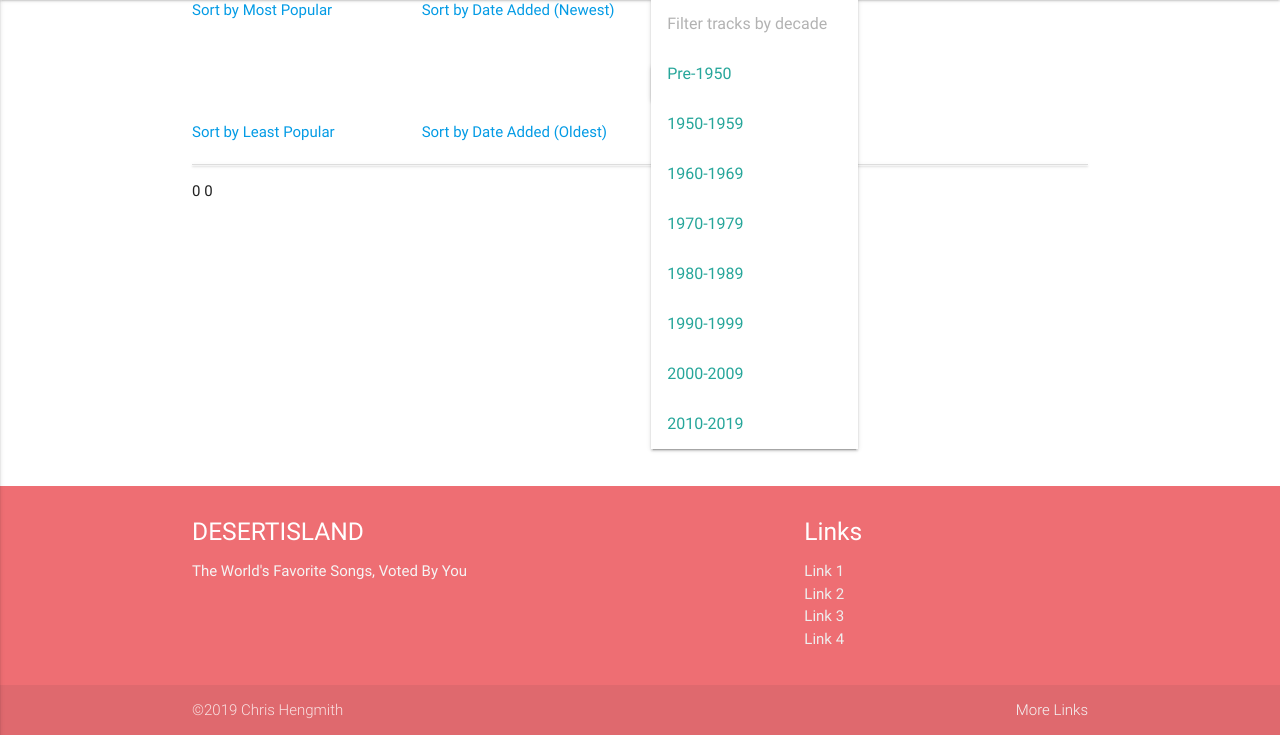
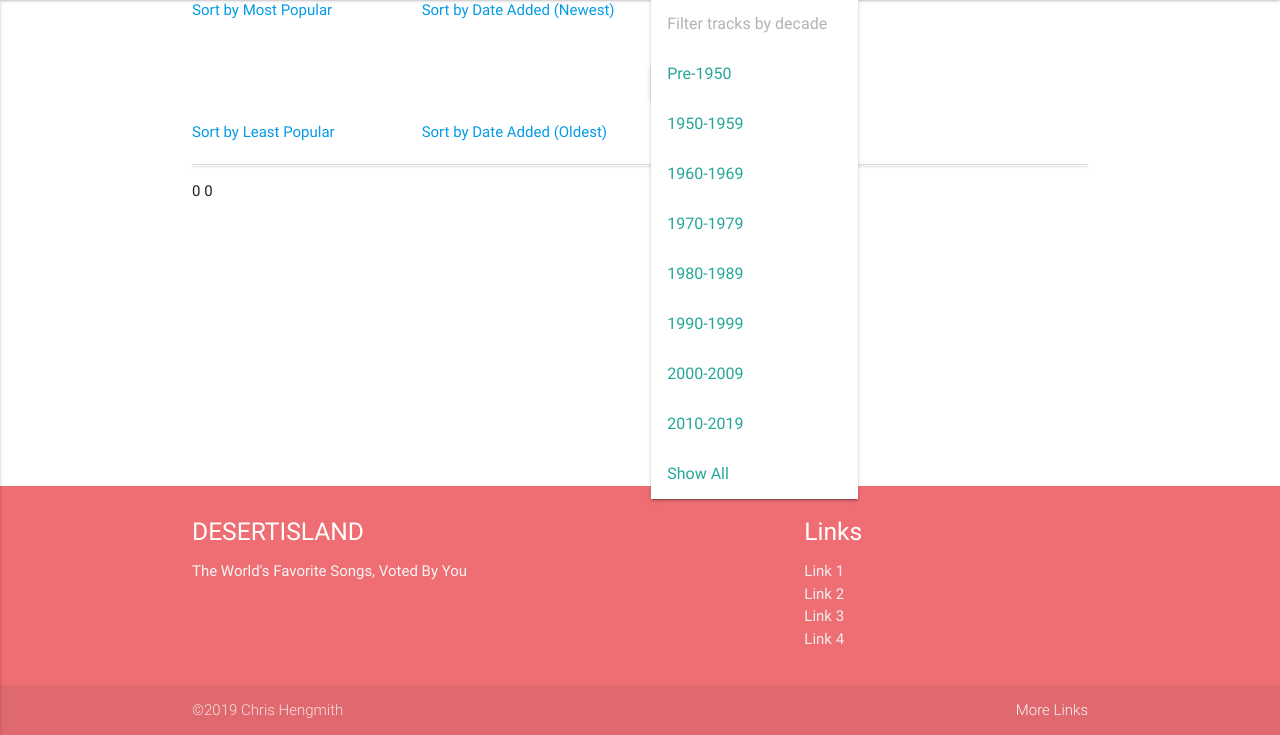
Before and after one commit to Code-Institute-Submissions/dhamma1991-milestone-project-3, a Flask app: page /get_tracks/1 in a window 1280 px wide, after a click on "Filter tracks by decade". Shown: the part 65-800 px from the top of the page. Run offline with Flask 2, Linux system fonts and the light colour scheme; data that the repository does not hold is empty; some libraries are stand-ins or nearby versions.

Commit message:
Added show all option to decades dropdown

```diff
--- a/templates/tracks.html
+++ b/templates/tracks.html
@@ -16,6 +16,7 @@
                     <option value="1990s">1990-1999</option>
                     <option value="2000s">2000-2009</option>
                     <option value="2010s">2010-2019</option>
+                    <option value="all">Show All</option>
                 </select>
                 <button class="btn waves-effect waves-light" type="submit" name="action">Go
                     <i class="material-icons right">send</i>
```
